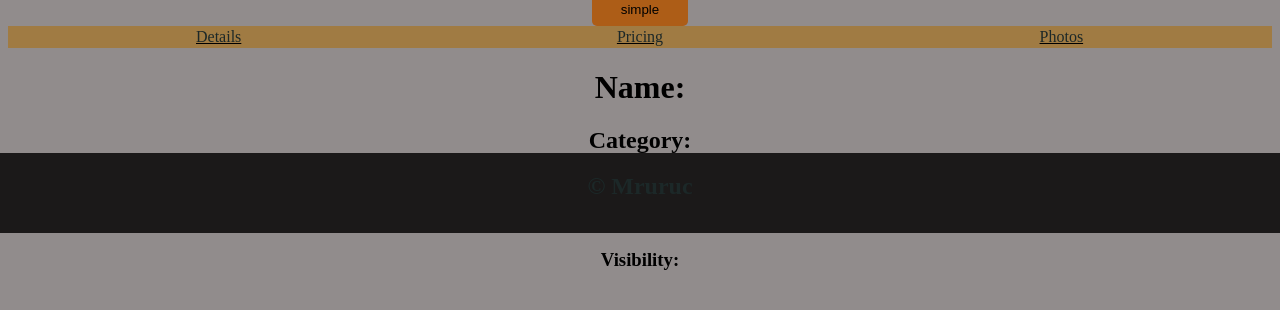
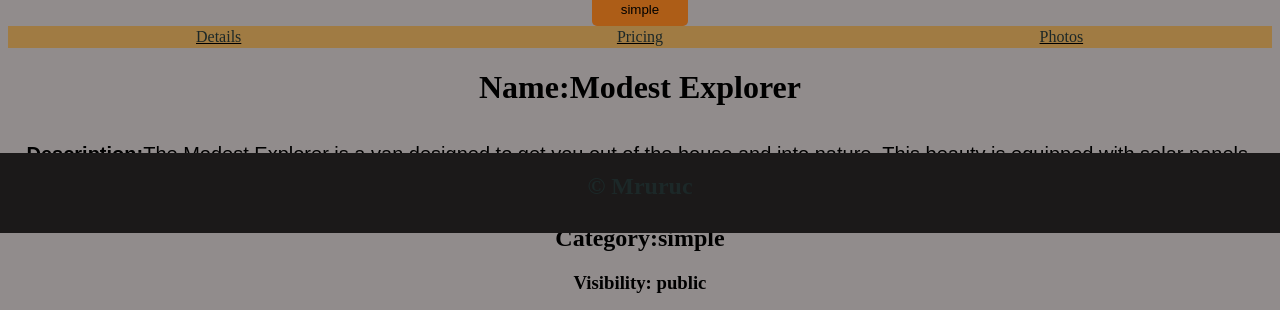
Before and after one commit to Mruruc/Van-Life_Project_react-router, a React (Vite) app: page /host/vans/1/details in a window 1280 px wide. Shown: the part 567-877 px from the top of the page. Built offline with nearby package versions, Linux system fonts and the light colour scheme.

Commit message:
useOutletContext

```diff
--- a/src/pages/host/UserVansDetail.jsx
+++ b/src/pages/host/UserVansDetail.jsx
@@ -9,6 +9,8 @@ const UserVansDetail = () => {
   const param = useParams();
 
   const van = vans.filter((v) => v.id === param.id);
+
+
 
   return (
     <div>
@@ -33,7 +35,9 @@ const UserVansDetail = () => {
       })}
 
       <UserVanHeader/>
-      <Outlet />
+
+      <Outlet context={[van]}/>
+
     </div>
   );
 };
--- a/src/pages/host/van/Details.jsx
+++ b/src/pages/host/van/Details.jsx
@@ -1,14 +1,31 @@
 import React from 'react'
+import { useOutletContext } from 'react-router-dom';
+
 
 const Details = () => {
+  const [van] = useOutletContext();
+
   return (
     <div>
-      <h1>Name:</h1>
-      <h2>Category:</h2>
-      <p><strong>Description:</strong> </p>
-      <h3>Visibility: </h3>
+      {van.map((v) => {
+        return (
+          <div key={v.id}>
+            <h1>Name:{v.name}</h1>
+            <p>
+              <strong>Description:</strong>
+              {v.description}
+            </p>
+            <h2>Category:{v.type}</h2>
+            <h3>Visibility: public</h3>
+          </div>
+        );
+      })}
+
+
+
+
     </div>
-  )
+  );
 }
 
 export default Details;
--- a/src/pages/host/van/Photo.jsx
+++ b/src/pages/host/van/Photo.jsx
@@ -1,9 +1,14 @@
 import React from 'react'
+import { useOutletContext } from 'react-router-dom';
 
 const Photo = () => {
+  const [van] =useOutletContext();
   return (
     <div>
-      <h1>Photos</h1>
+
+      {
+        van.map((v)=><img src={v.imageUrl} alt={v.name} className='van-img'/>)
+      }
     </div>
   )
 }
--- a/src/pages/host/van/Pricing.jsx
+++ b/src/pages/host/van/Pricing.jsx
@@ -1,11 +1,17 @@
 import React from 'react'
+import { useOutletContext } from 'react-router-dom';
 
 const Pricing = () => {
+
+  const [van]=useOutletContext();
+
   return (
     <div>
-      <h1>$X/Day</h1>
+      {van.map((v) => (
+        <h1>${v.price}/Day</h1>
+      ))}
     </div>
-  )
+  );
 }
 
 export default Pricing;
```
